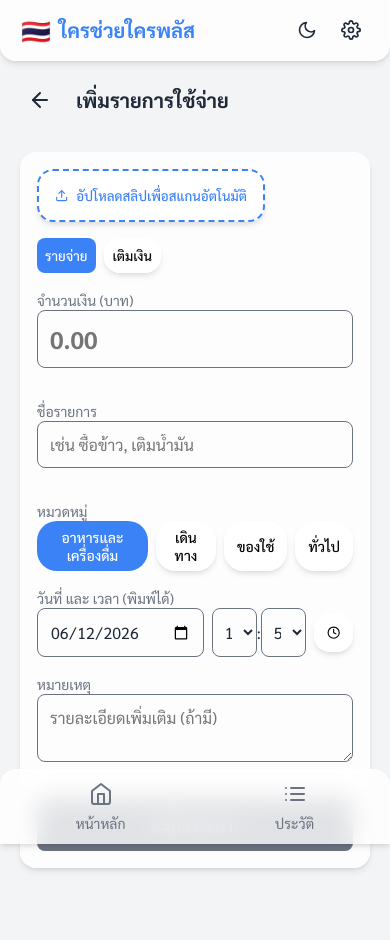
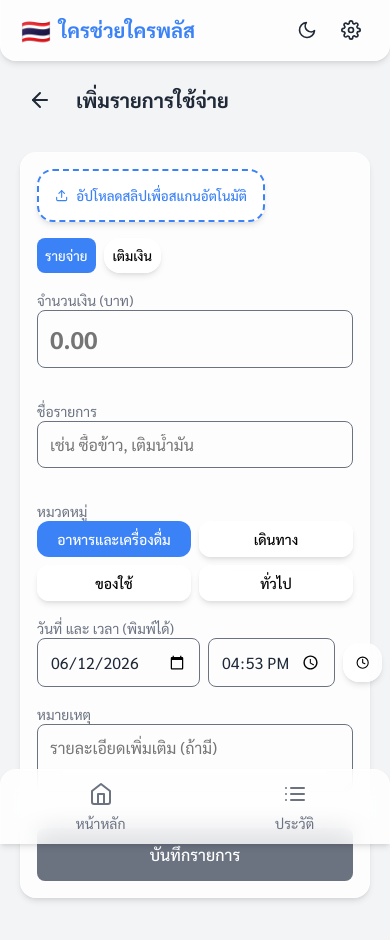
Before and after one commit to loncsiri/kraichuaykrai, a React (Vite) app: page /add in a window 390 px wide. Shown: the top 940 px of the page. Built offline with nearby package versions, Linux system fonts and the light colour scheme.

Commit message:
Fix UI for time input and category buttons on mobile

```diff
--- a/src/pages/AddTransaction.tsx
+++ b/src/pages/AddTransaction.tsx
@@ -204,16 +204,17 @@ export const AddTransaction = () => {
         {type === 'expense' && (
           <div className="mb-4">
             <label className="text-sm text-muted mb-1 block">หมวดหมู่</label>
-            <div className="flex flex-wrap gap-2">
+            <div style={{ display: 'grid', gridTemplateColumns: '1fr 1fr', gap: '8px' }}>
               {activeCategories.map(cat => (
                 <button
                   key={cat}
                   className={category === cat ? 'btn-primary' : 'glass'}
                   style={{
-                    padding: '6px 12px',
+                    padding: '8px 12px',
                     fontSize: '14px',
-                    borderRadius: '20px',
-                    border: category === cat ? 'none' : '1px solid var(--card-border)'
+                    borderRadius: '12px',
+                    border: category === cat ? 'none' : '1px solid var(--card-border)',
+                    width: '100%'
                   }}
                   onClick={() => setCategory(cat)}
                 >
@@ -233,29 +234,12 @@ export const AddTransaction = () => {
               onChange={(e) => setDate(e.target.value)}
               style={{ marginBottom: 0, flex: 1.5 }}
             />
-            <div className="flex gap-1 items-center" style={{ flex: 1 }}>
-              <select
-                value={time.split(':')[0] || '00'}
-                onChange={(e) => setTime(`${e.target.value}:${time.split(':')[1] || '00'}`)}
-                style={{ marginBottom: 0, padding: '12px 8px' }}
-              >
-                {Array.from({length: 24}).map((_, i) => {
-                  const val = i.toString().padStart(2, '0');
-                  return <option key={val} value={val}>{val}</option>;
-                })}
-              </select>
-              <span>:</span>
-              <select
-                value={time.split(':')[1] || '00'}
-                onChange={(e) => setTime(`${time.split(':')[0] || '00'}:${e.target.value}`)}
-                style={{ marginBottom: 0, padding: '12px 8px' }}
-              >
-                {Array.from({length: 60}).map((_, i) => {
-                  const val = i.toString().padStart(2, '0');
-                  return <option key={val} value={val}>{val}</option>;
-                })}
-              </select>
-            </div>
+            <input
+              type="time"
+              value={time}
+              onChange={(e) => setTime(e.target.value)}
+              style={{ marginBottom: 0, flex: 1 }}
+            />
             <button className="glass" style={{ padding: '12px' }} onClick={setNow} title="ตอนนี้">
               <FiClock />
             </button>
```
